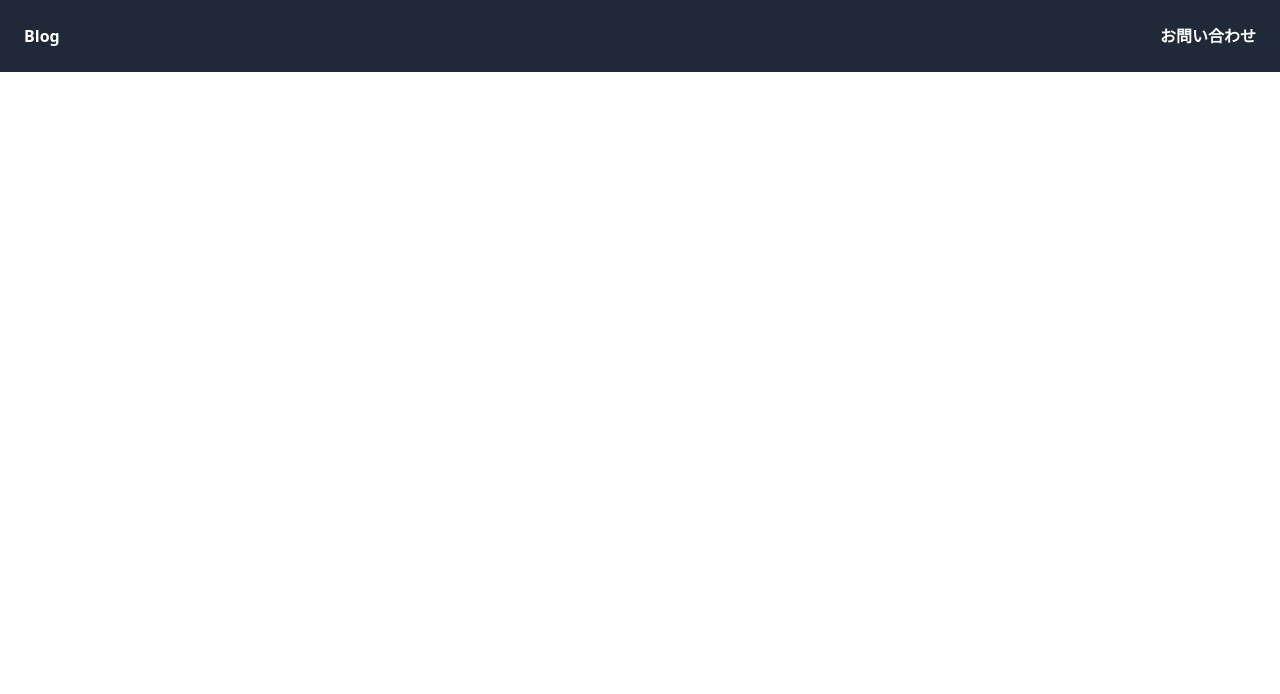
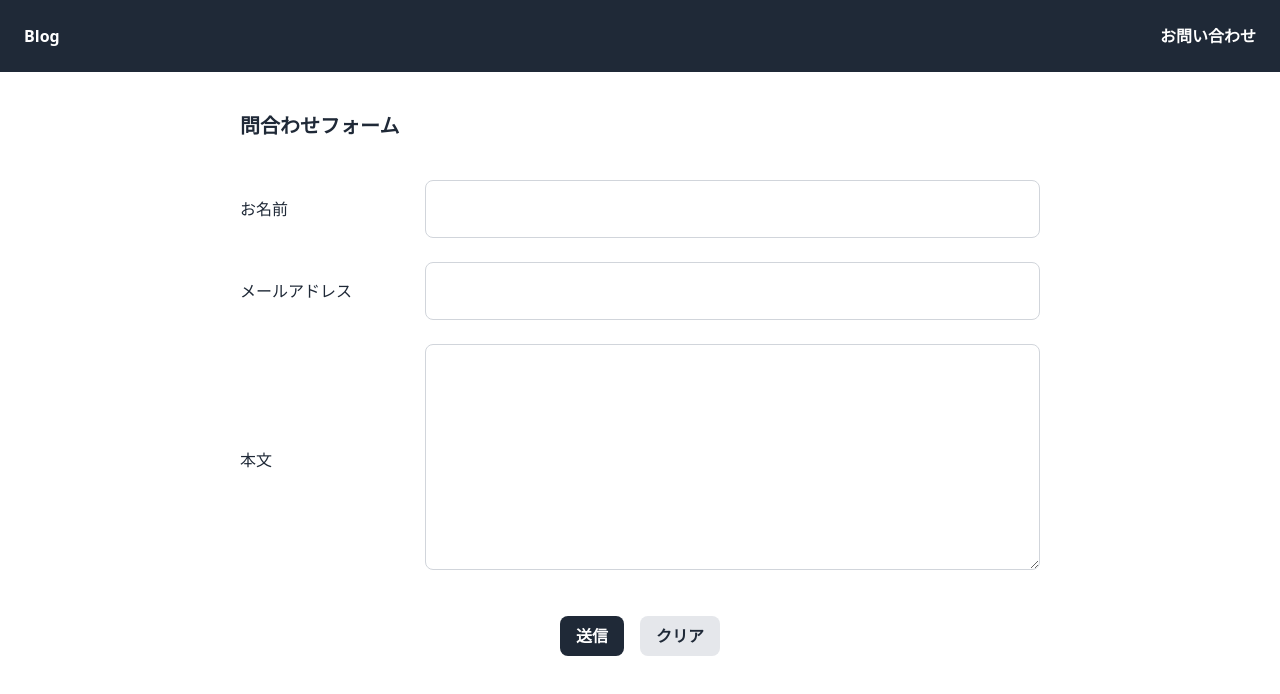
Before and after one commit to koushirou00/react-blog, a React (Create React App) app: page /contact in a window 1280 px wide. Before the commit this address had no page. Shown: the top 694 px of the page. Built offline with nearby package versions, Linux system fonts and the light colour scheme.

Commit message:
課題1-4の実装

```diff
--- a/package.json
+++ b/package.json
@@ -3,15 +3,19 @@
     "version": "0.1.0",
     "private": true,
     "dependencies": {
+        "@hookform/resolvers": "^3.3.2",
         "@testing-library/jest-dom": "^5.17.0",
         "@testing-library/react": "^13.4.0",
         "@testing-library/user-event": "^13.5.0",
+        "axios": "^1.6.2",
         "html-react-parser": "^5.0.7",
         "react": "^18.2.0",
         "react-dom": "^18.2.0",
+        "react-hook-form": "^7.49.2",
         "react-router-dom": "^6.20.1",
         "react-scripts": "5.0.1",
-        "web-vitals": "^2.1.4"
+        "web-vitals": "^2.1.4",
+        "zod": "^3.22.4"
     },
     "scripts": {
         "start": "react-scripts start",
--- a/src/App.jsx
+++ b/src/App.jsx
@@ -4,6 +4,7 @@ import { Routes, Route } from 'react-router-dom';
 import Header from "components/Header";
 import PostList from "components/PostList";
 import Post from "routes/post"
+import Contact from 'routes/contact';
 
 function App() {
   return (
@@ -12,6 +13,7 @@ function App() {
       <Routes>
         <Route path="/" element={<PostList />} />
         <Route path="/posts/:id" element={<Post />} />
+        <Route path='/contact' element={<Contact />} />
       </Routes>
     </div>
   );
--- a/src/components/Header.jsx
+++ b/src/components/Header.jsx
@@ -1,10 +1,13 @@
 import React from 'react'
+import { Link } from "react-router-dom"
+
 
 const Header = () => {
   return (
     <div className='w-full flex justify-between px-6 py-6 bg-gray-800 text-white font-bold'>
-      <a href="/" >Blog</a>
-      <a href="#">お問い合わせ</a>
+      <Link to={`/`} key="blog">Blog</Link>
+      <Link to={`/contact`} key="contact">お問い合わせ</Link>
+
     </div >
   )
 }
--- /dev/null
+++ b/src/components/common/Button.jsx
@@ -0,0 +1,12 @@
+// /src/components/common/Button.jsx
+import React from 'react'
+
+const Button = ({ label, type, className, onClick }) => {
+  return (
+    <button type={type} className={className || "bg-stone-300 py-2 px-4 rounded-lg font-bold"} onClick={onClick} >
+      {label}
+    </button >
+  )
+}
+
+export default Button
--- /dev/null
+++ b/src/components/common/Input.jsx
@@ -0,0 +1,14 @@
+// /src/components/Input.jsx
+import React from 'react'
+
+const Input = ({ id, type, register, errors, className }) => {
+  return (
+    <>
+      <input type={type} id={id} {...register(id)} className={className || "border"} />
+      {errors && <div className='text-sm text-red-700'>{errors.message}</div>}
+    </>
+  );
+}
+
+
+export default Input
--- /dev/null
+++ b/src/components/common/Textarea.jsx
@@ -0,0 +1,13 @@
+// /src/components/Textarea.jsx
+import React from 'react'
+
+const Textarea = ({ id, register, errors }) => {
+  return (
+    <>
+      <textarea id={id} {...register(id)} rows={8} className="w-full border border-gray-300 rounded-lg p-4" />
+      {errors && <div className='text-sm text-red-700'>{errors.message}</div>}
+    </>
+  )
+}
+
+export default Textarea
--- /dev/null
+++ b/src/routes/contact.jsx
@@ -0,0 +1,106 @@
+// src/routes/contact.jsx
+
+import React from 'react'
+import * as z from 'zod';
+import { zodResolver } from '@hookform/resolvers/zod';
+import { useForm } from 'react-hook-form';
+import axios from "axios";
+import Input from 'components/common/Input';
+import Textarea from 'components/common/Textarea';
+import Button from 'components/common/Button';
+
+const schema = z.object({
+  name: z.string().min(1, "お名前は必須です。").max(30, { message: 'お名前は30文字以内で入力してください。' }),
+  email: z.string().min(1, "メールアドレスは必須です。").email({ message: 'メールアドレスの形式ではありません。' }),
+  textarea: z.string().min(1, "本文は必須です。").max(500, { message: '本文は500文字以内で入力してください。' }),
+});
+
+const Contact = () => {
+
+  const { register, handleSubmit, reset, formState: { errors } } = useForm({
+    resolver: zodResolver(schema),
+    mode: 'onSubmit'
+  });
+
+  const onSubmit = async (data) => {
+    try {
+      const requestURL = "https://1hmfpsvto6.execute-api.ap-northeast-1.amazonaws.com/dev/contacts";
+      const response = await axios.post(requestURL, {
+        name: data.name,
+        mail: data.email,
+        message: data.textarea
+      })
+
+      console.log(response);
+      if (response.status === 200) {
+        window.alert("送信しました");
+        reset();
+      }
+    } catch (error) {
+      console.log(error);
+    }
+  }
+
+
+  return (
+    <div className='max-w-[800px] mx-auto py-10'>
+      <h1 className='text-xl font-bold mb-10'>問合わせフォーム</h1>
+      <form onSubmit={handleSubmit(onSubmit)}>
+
+        <div className='flex justify-between items-center mb-6'>
+          <label htmlFor="name" className='w-[240px]'>お名前</label>
+          <div className='w-full'>
+            <Input
+              id="name"
+              type="text"
+              register={register}
+              errors={errors.name}
+              className="border border-gray-300 rounded-lg p-4 w-full"
+            />
+          </div>
+        </div>
+
+        <div className='flex justify-between items-center mb-6'>
+          <label htmlFor="name" className='w-[240px]'>メールアドレス</label>
+          <div className='w-full'>
+            <Input
+              id="email"
+              type="email"
+              register={register}
+              errors={errors.email}
+              className="border border-gray-300 rounded-lg p-4 w-full"
+            />
+          </div>
+        </div>
+
+        <div className='flex justify-between items-center mb-6'>
+          <label htmlFor="textarea" className='w-[240px]'>本文</label>
+          <div className='w-full'> {/* Textareaとエラーメッセージ用の新しいコンテナ */}
+            <Textarea
+              id="textarea"
+              register={register}
+              errors={errors.textarea}
+            />
+          </div>
+        </div>
+
+
+        <div className='flex justify-center mt-10'>
+          <Button
+            label="送信"
+            type="submit"
+            className="bg-gray-800 text-white font-bold py-2 px-4 rounded-lg mr-4"
+          />
+          <Button
+            label="クリア"
+            type="button"
+            className="bg-gray-200 font-bold py-2 px-4 rounded-lg"
+            onClick={() => reset()}
+          />
+        </div>
+      </form>
+    </div >
+  )
+}
+
+export default Contact
--- a/src/styles/index.css
+++ b/src/styles/index.css
@@ -197,7 +197,7 @@ button,
 [type='reset'],
 [type='submit'] {
   -webkit-appearance: button; /* 1 */
-  background-color: transparent; /* 2 */
+  /* background-color: transparent; 2 */
   background-image: none; /* 2 */
 }
 
```
Also changed, not shown: 1 other file (tests, documents, lock files or other folders).
